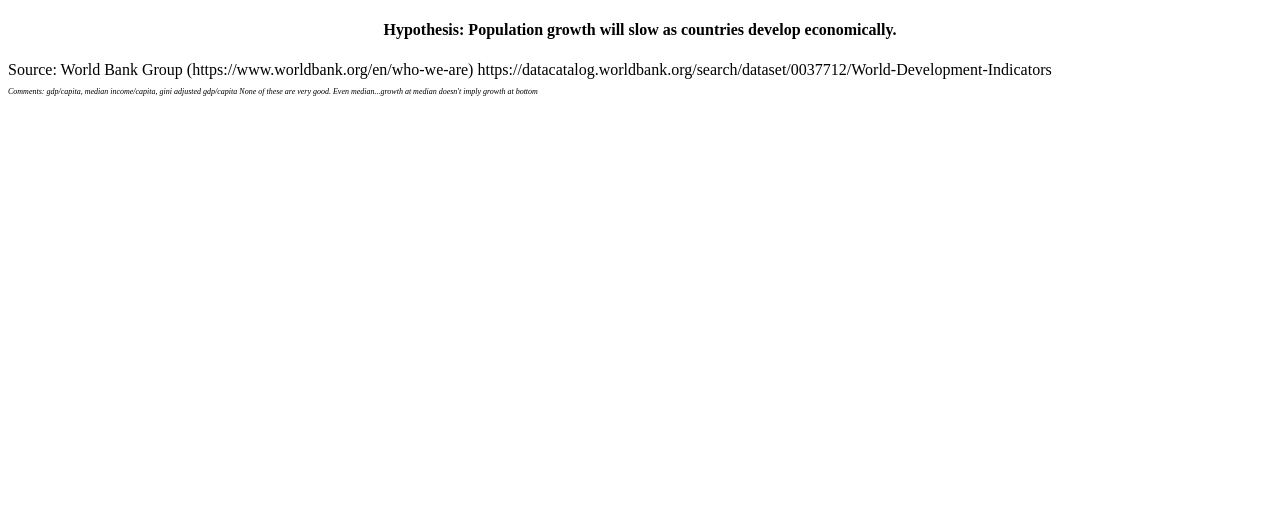
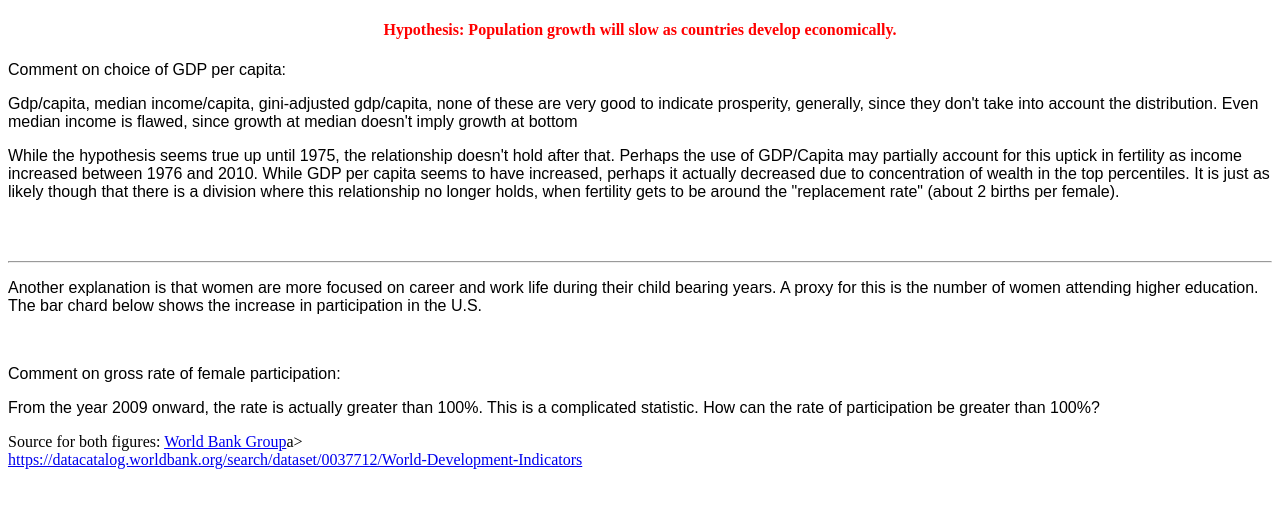
Before and after one commit to grasshopper314159/grasshopper314159.github.io, a plain HTML site: page index.html in a window 1280 px wide. Drawn offline with Linux system fonts and the light colour scheme; a script that the page names is missing.

Commit message:
more text

```diff
--- a/data/basic_gdp.csv
+++ b/data/basic_gdp.csv
@@ -59,4 +59,3 @@ year,fert,gdp_per_capita_standardized_2010_US$
 2017,1.7655,53636.47538
 2018,1.7295,54953.61515
 2019,1.705,55886.18421
-2020,,53748.97143
--- a/gdp_fert.vl.json
+++ b/gdp_fert.vl.json
@@ -4,11 +4,11 @@
   "description": "As wealth increases, fertility decreases.",
   "data": {"url": "data/basic_gdp.csv"},
   "width": 600,
-  "height": 160,
+  "height": 260,
 
   "mark": {"type": "point", "tooltip": {"content": "data"},     "opacity": 0.75},
   "encoding": {
-    "x": {"field": "gdp_per_capita_standardized_2010_US$","type": "quantitative","title": "GDP per capita (standardized_2010_US$) in the United States"},
+    "x": {"field": "gdp_per_capita_standardized_2010_US$","type": "quantitative","title": "GDP per capita (standardized_2010_US$) in the United States", "scale": {"zero": false}},
     "y": {"field": "fert", "type": "quantitative", "title":"Fertility Rate, total (births per woman)",
       "scale": {"zero": false}}
   }
--- a/index.html
+++ b/index.html
@@ -9,20 +9,39 @@
 
     <style>
         #centered { text-align: center;}
+        h4 {
+                text-align: center;
+                color: red;
+            }
+        p {
+            font-size:16px;
+            font-family:sans-serif
+        }
+
     </style>
 </head>
 <body>
-<h4 id="centered" h5>Hypothesis: Population growth will slow as countries develop economically.</h4>
+<h4>Hypothesis: Population growth will slow as countries develop economically.</h4>
 <div id="gdp_fert_scatter"></div>
+
+<p>Comment on choice of GDP per capita:</p>
+<p>
+    Gdp/capita, median income/capita, gini-adjusted gdp/capita,
+    none of these are very good to indicate prosperity, generally, since they don't take into account the distribution.  Even median income is flawed, since growth at median doesn't imply
+    growth at bottom
+</p>
+<p>While the hypothesis seems true up until 1975, the relationship doesn't hold after that.  Perhaps the use of GDP/Capita  may partially account for this uptick in fertility as income increased between 1976 and 2010.  While GDP per capita seems to have increased, perhaps it actually decreased due to concentration of wealth in the top percentiles.  It is just as likely though that there is a division where this relationship no longer holds, when fertility gets to be around the "replacement rate" (about 2 births per female).</p>
+<br><br><hr>
+<p> Another explanation is that women are more focused on career and work life during their child bearing years.  A proxy for this is the number of women attending higher education.  The bar chard below shows the increase in participation in the U.S.</p>
 <div id="tertiary_bar"></div>
+<br>
+<p>Comment on gross rate of female participation:</p>
+<p>  From the year 2009 onward, the rate is actually greater than 100%.
+This is a complicated statistic.  How can the rate of participation be greater than 100%?
+</p>
+Source for both figures: <a href="https://www.worldbank.org/en/who-we-are">World Bank Group</a>a> <br>
+<a href="https://datacatalog.worldbank.org/search/dataset/0037712/World-Development-Indicators">https://datacatalog.worldbank.org/search/dataset/0037712/World-Development-Indicators</a>
 
-Source: World Bank Group (https://www.worldbank.org/en/who-we-are)
-https://datacatalog.worldbank.org/search/dataset/0037712/World-Development-Indicators
-
-<p style="font-size:8px"><i>
-    Comments: gdp/capita, median income/capita, gini adjusted gdp/capita
-    None of these are very good.  Even median...growth at median doesn't imply
-    growth at bottom
 
 
 <script>
```
